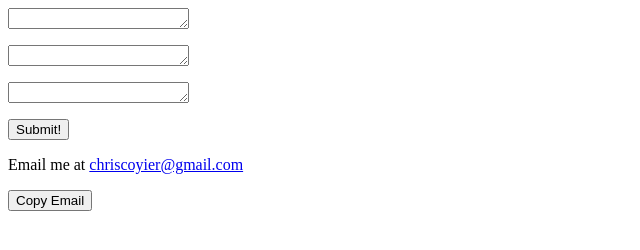
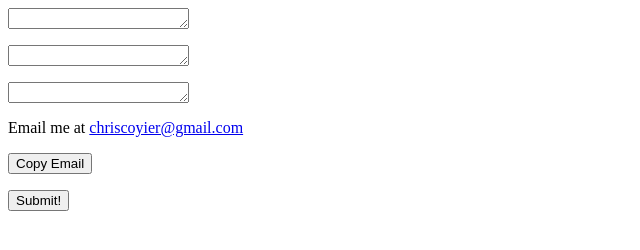
Before and after one commit to hagan10/hagan10.github.io, a plain HTML site: page index.html in a window 1280 px wide. Shown: the whole page, without its empty margins (0-640 px from the left). Drawn offline with Linux system fonts and the light colour scheme.

Commit message:
Update index.html

```diff
--- a/index.html
+++ b/index.html
@@ -7,13 +7,15 @@
 <p><textarea cols="20" id="SearchText2" rows="1"></textarea></p>
 <p><textarea cols="20" id="SearchText3" rows="1"></textarea></p>
 
-<p><button onclick="myFunction()" type="button">Submit!</button></p>
+
 
 <p id="result"></p>
 
 
 <p>Email me at <a class="js-emaillink" href="mailto:chriscoyier@gmail.com">chriscoyier@gmail.com</a></p>
 <p><button class="js-emailcopybtn">Copy Email</button></p>
+
+<p><button onclick="myFunction()" type="button">Submit!</button></p>
 
 <script>
 function myFunction() {
@@ -27,6 +29,16 @@ function myFunction() {
 </script>
 
 <script>
+function myFunction() {
+    var url = document.getElementById("SearchText").value;
+    var min = document.getElementById("SearchText2").value;
+    var sec = document.getElementById("SearchText3").value;
+
+    var result = url + "?t=" + min + "m" + sec + "s";
+    document.getElementById("result").innerHTML = result;
+}
+
+
     var copyEmailBtn = document.querySelector('.js-emailcopybtn');
 copyEmailBtn.addEventListener('click', function(event) {
   // Select the email link anchor text
```
